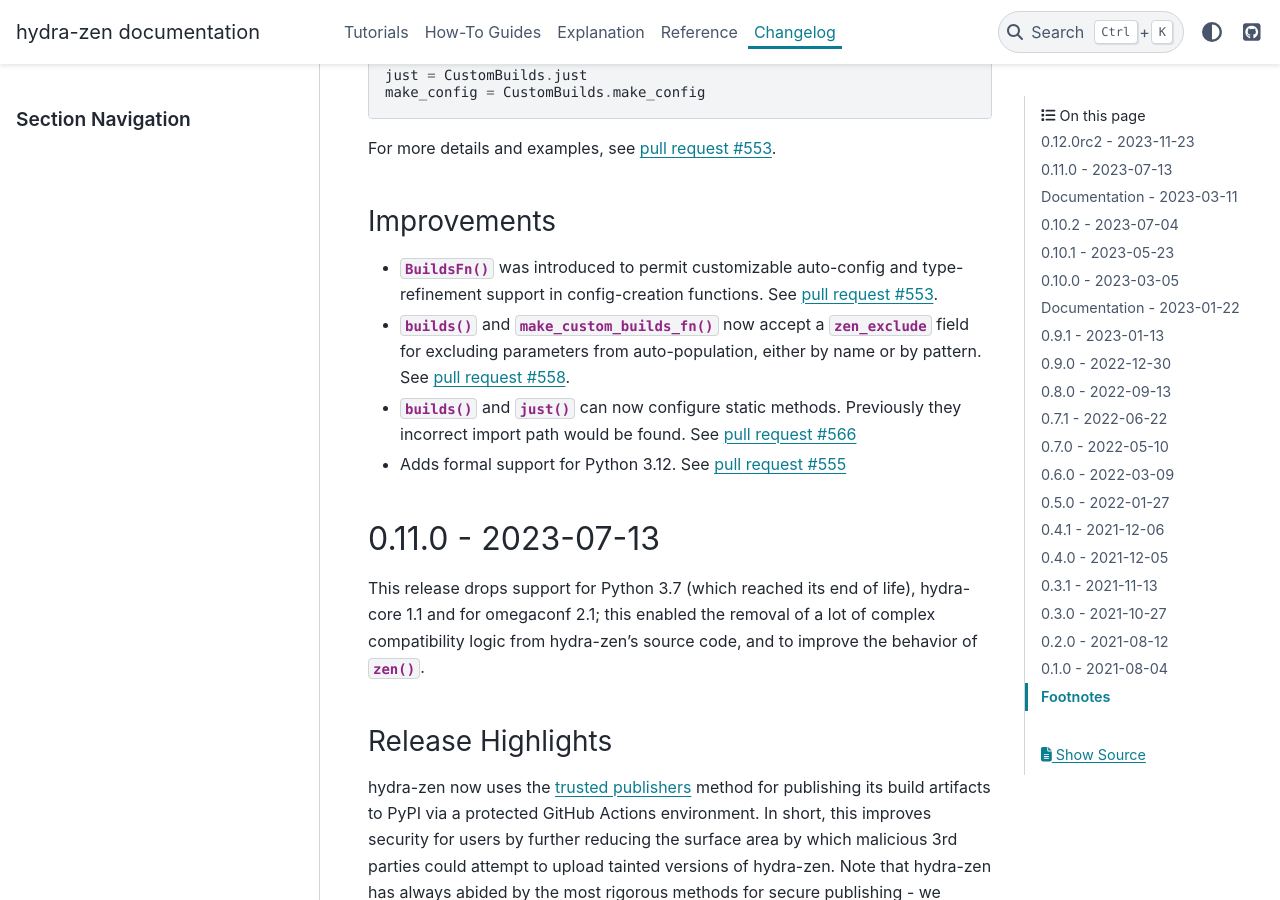
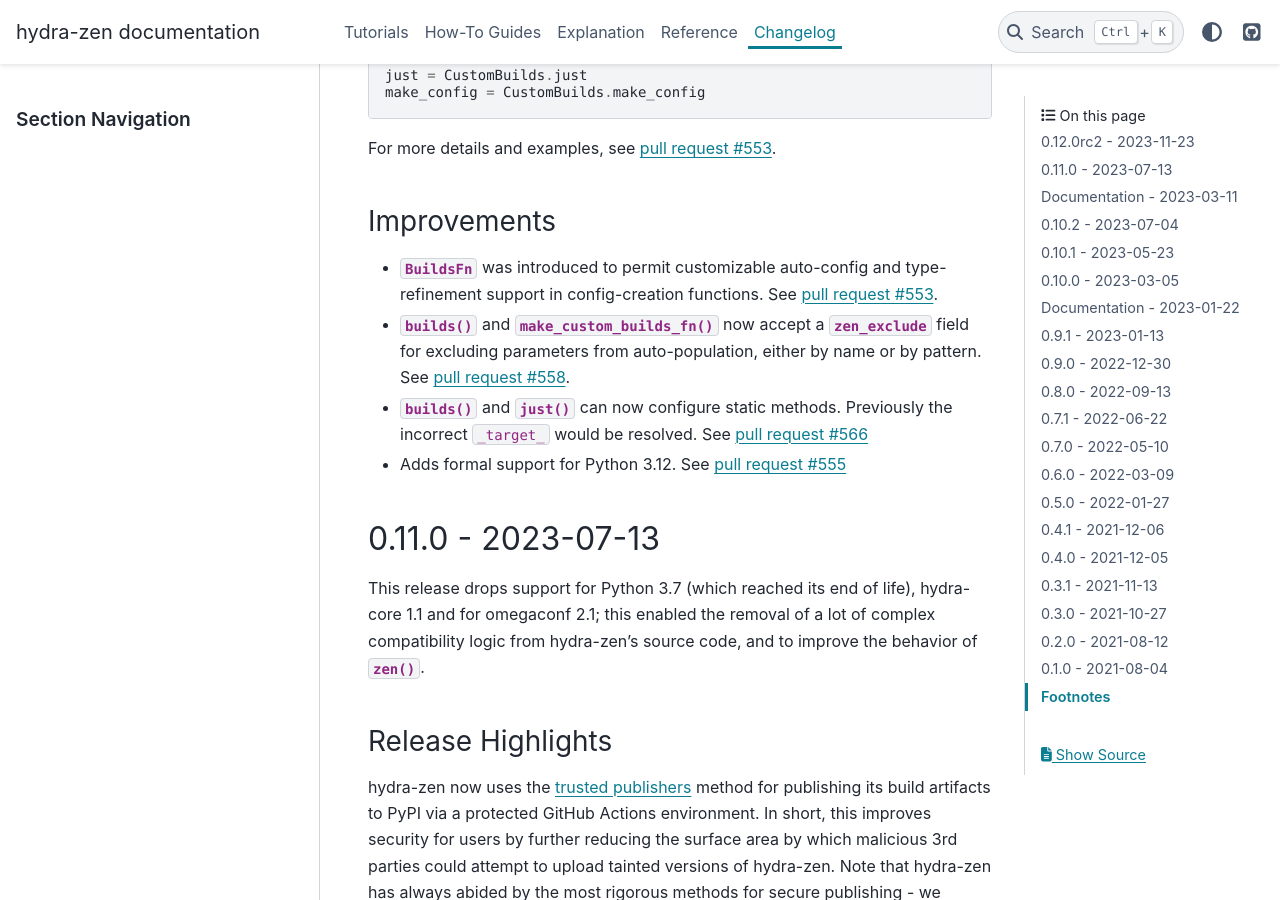
Before and after one commit to mit-ll-responsible-ai/hydra-zen, a Sphinx documentation site: the page built from docs/source/changes.rst, in a window 1280 px wide and 900 px high, scrolled down 1245 px. Built offline with Sphinx 7.4.7 and the PyData theme 0.15.4, drawn with Linux system fonts in a browser that asks for light colours; the version number could not be read and is left out.

```diff
--- a/docs/source/changes.rst
+++ b/docs/source/changes.rst
@@ -64,9 +64,9 @@ For more details and examples, see :pull:`553`.
 
 Improvements
 ------------
-- :func:`~hydra_zen.BuildsFn` was introduced to permit customizable auto-config and type-refinement support in config-creation functions. See :pull:`553`.
+- :class:`~hydra_zen.BuildsFn` was introduced to permit customizable auto-config and type-refinement support in config-creation functions. See :pull:`553`.
 - :func:`~hydra_zen.builds` and :func:`~hydra_zen.make_custom_builds_fn` now accept a `zen_exclude` field for excluding parameters from auto-population, either by name or by pattern. See :pull:`558`.
-- :func:`~hydra_zen.builds` and :func:`~hydra_zen.just` can now configure static methods. Previously they incorrect import path would be found. See :pull:`566`
+- :func:`~hydra_zen.builds` and :func:`~hydra_zen.just` can now configure static methods. Previously the incorrect ``_target_`` would be resolved. See :pull:`566`
 - Adds formal support for Python 3.12. See :pull:`555`
 
 
--- a/docs/source/conf.py
+++ b/docs/source/conf.py
@@ -44,6 +44,7 @@ extensions = [
     "sphinx_copybutton",
     "sphinx_design",
     "sphinx_codeautolink",
+    "sphinx_favicon",
 ]
 
 autosummary_generate = False
@@ -111,16 +112,8 @@ html_theme_options = {
 html_static_path = ["_static"]
 
 favicons = [
-    {
-        "rel": "icon",
-        "sizes": "32x32",
-        "href": "hydra_zen_favicon_32x32.png",
-    },
-    {
-        "rel": "icon",
-        "sizes": "64x64",
-        "href": "hydra_zen_favicon_64x64.png",
-    },
+    "hydra_zen_favicon_32x32.png",
+    "hydra_zen_favicon_64x64.png",
 ]
 
 
```
